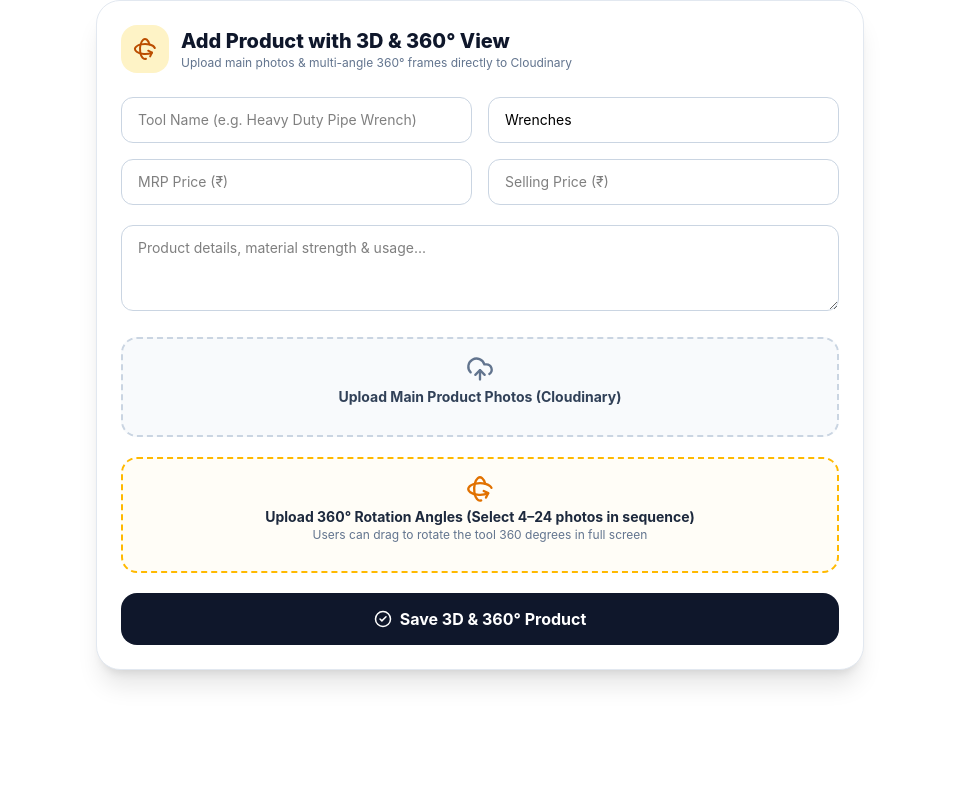
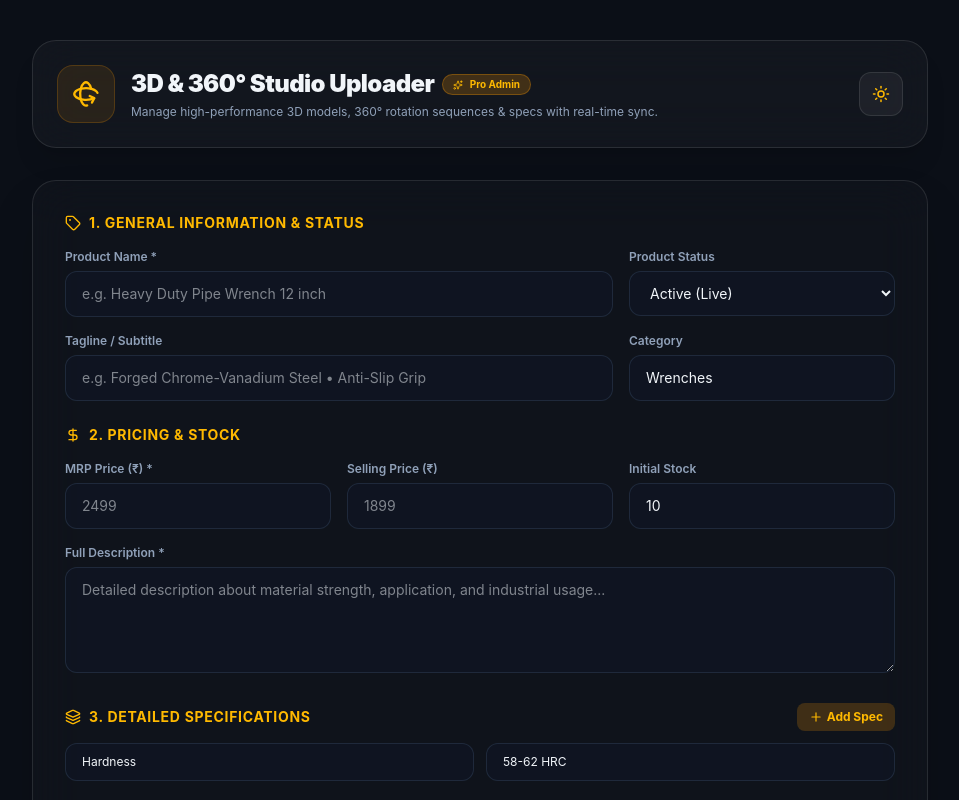
Before and after one commit to Abdul-Rashid-Chhimpa/frontend, a React (Vite) app: page /admin/3d-products in a window 1280 px wide. Shown: the top 800 px of the page, without its empty margins (160-1119 px from the left). Built offline with nearby package versions, Linux system fonts and the light colour scheme; sample sign-in values are in the browser's storage.

Commit message:
Update Admin3DProductUploader.jsx

```diff
--- a/Components/Admin3DProductUploader.jsx
+++ b/Components/Admin3DProductUploader.jsx
@@ -1,37 +1,87 @@
 import React, { useState } from "react";
-import { UploadCloud, Rotate3d, Trash2, CheckCircle2, Loader2 } from "lucide-react";
+import axios from "axios";
+import {
+  UploadCloud,
+  Rotate3d,
+  Trash2,
+  CheckCircle2,
+  Loader2,
+  Plus,
+  Layers,
+  Eye,
+  Sun,
+  Moon,
+  Sparkles,
+  Tag,
+  DollarSign
+} from "lucide-react";
+
+const API_BASE = "https://backend-3-axez.onrender.com";
 
 const Admin3DProductUploader = ({ onSaveProduct }) => {
-  const [name, setName] = useState("");
-  const [price, setPrice] = useState("");
-  const [discountPrice, setDiscountPrice] = useState("");
-  const [category, setCategory] = useState("Wrenches");
-  const [description, setDescription] = useState("");
+  const [isDark, setIsDark] = useState(true);
+  const [uploading, setUploading] = useState(false);
+
+  // Product Form States
+  const [formData, setFormData] = useState({
+    name: "",
+    tagline: "",
+    description: "",
+    price: "",
+    discountPrice: "",
+    category: "Wrenches",
+    material: "Chrome Vanadium Steel",
+    warranty: "5 Years Replacement Warranty",
+    status: "Active", // Active / Draft / Hidden
+    stock: 10,
+  });
+
+  const [specs, setSpecs] = useState([{ label: "Hardness", value: "58-62 HRC" }]);
   const [images, setImages] = useState([]);
   const [frames360, setFrames360] = useState([]);
-  const [uploading, setUploading] = useState(false);
 
-  // Replace with your Cloudinary Cloud Name & Unsigned Preset
+  // Cloudinary Settings
   const CLOUD_NAME = "YOUR_CLOUDINARY_CLOUD_NAME";
   const UPLOAD_PRESET = "YOUR_UPLOAD_PRESET";
 
+  const handleInputChange = (e) => {
+    const { name, value } = e.target;
+    setFormData((prev) => ({ ...prev, [name]: value }));
+  };
+
+  // Handle Specifications Dynamic Rows
+  const handleSpecChange = (index, field, value) => {
+    const updated = [...specs];
+    updated[index][field] = value;
+    setSpecs(updated);
+  };
+
+  const addSpecRow = () => {
+    setSpecs([...specs, { label: "", value: "" }]);
+  };
+
+  const removeSpecRow = (index) => {
+    setSpecs(specs.filter((_, i) => i !== index));
+  };
+
+  // Cloudinary Multi-Uploader with Optimization
   const uploadToCloudinary = async (files, targetType) => {
     setUploading(true);
     const uploadedUrls = [];
 
     try {
       for (const file of files) {
-        const formData = new FormData();
-        formData.append("file", file);
-        formData.append("upload_preset", UPLOAD_PRESET);
+        const dataForm = new FormData();
+        dataForm.append("file", file);
+        dataForm.append("upload_preset", UPLOAD_PRESET);
 
         const res = await fetch(
           `https://api.cloudinary.com/v1_1/${CLOUD_NAME}/image/upload`,
-          { method: "POST", body: formData }
+          { method: "POST", body: dataForm }
         );
         const data = await res.json();
+
         if (data.secure_url) {
-          // Optimize delivery automatically with f_auto,q_auto
           const optimizedUrl = data.secure_url.replace(
             "/upload/",
             "/upload/f_auto,q_auto/"
@@ -47,98 +97,284 @@ const Admin3DProductUploader = ({ onSaveProduct }) => {
       }
     } catch (err) {
       console.error("Cloudinary upload failed:", err);
-      alert("Image upload failed. Please check Cloudinary preset.");
+      alert("Image upload failed. Please verify Cloudinary credentials.");
     } finally {
       setUploading(false);
     }
   };
 
+  // Submit Handler to Backend API
   const handleSubmit = async (e) => {
     e.preventDefault();
+
+    if (images.length === 0) {
+      alert("Please upload at least one main product image.");
+      return;
+    }
+
     const payload = {
-      name,
-      price: Number(price),
-      discountPrice: Number(discountPrice),
-      category,
-      description,
+      ...formData,
+      price: Number(formData.price),
+      discountPrice: formData.discountPrice ? Number(formData.discountPrice) : undefined,
+      stock: Number(formData.stock),
       images,
       frames360,
-      is360Enabled: true,
+      specs,
+      is360Enabled: frames360.length > 0,
     };
 
+    try {
+      setUploading(true);
       if (onSaveProduct) {
         await onSaveProduct(payload);
+      } else {
+        const token = localStorage.getItem("token");
+        await axios.post(`${API_BASE}/api/products/create`, payload, {
+          headers: { Authorization: `Bearer ${token}` },
+        });
       }
-    alert("Product with 360° Cloudinary views saved successfully!");
+      alert("Product successfully created & published in real-time!");
+
+      // Reset Form
+      setFormData({
+        name: "",
+        tagline: "",
+        description: "",
+        price: "",
+        discountPrice: "",
+        category: "Wrenches",
+        material: "Chrome Vanadium Steel",
+        warranty: "5 Years Replacement Warranty",
+        status: "Active",
+        stock: 10,
+      });
+      setImages([]);
+      setFrames360([]);
+      setSpecs([{ label: "Hardness", value: "58-62 HRC" }]);
+    } catch (err) {
+      console.error("Error saving product:", err);
+      alert("Failed to save product to database.");
+    } finally {
+      setUploading(false);
+    }
   };
 
   return (
-    <div className="max-w-3xl mx-auto p-6 bg-white rounded-3xl shadow-xl border border-slate-200">
-      <div className="flex items-center gap-3 mb-6">
-        <div className="p-3 rounded-2xl bg-amber-100 text-amber-700">
-          <Rotate3d size={24} />
+    <div
+      className={`min-h-screen py-10 px-4 sm:px-6 transition-colors duration-500 font-sans ${
+        isDark ? "bg-[#0b0f17] text-slate-100" : "bg-slate-100 text-slate-900"
+      }`}
+    >
+      <div className="max-w-4xl mx-auto">
+        {/* Top Header & Theme Toggle */}
+        <div className="flex items-center justify-between mb-8 p-6 rounded-3xl border backdrop-blur-xl bg-white/[0.03] border-white/10 shadow-xl">
+          <div className="flex items-center gap-4">
+            <div className="p-3.5 rounded-2xl bg-amber-500/10 text-amber-400 border border-amber-500/20">
+              <Rotate3d size={28} />
             </div>
             <div>
-          <h2 className="text-xl font-extrabold text-slate-900">
-            Add Product with 3D & 360° View
-          </h2>
-          <p className="text-xs text-slate-500">
-            Upload main photos & multi-angle 360° frames directly to Cloudinary
+              <div className="flex items-center gap-2">
+                <h1 className="text-2xl font-black tracking-tight">3D & 360° Studio Uploader</h1>
+                <span className="px-2.5 py-0.5 rounded-full text-[10px] font-bold bg-amber-500/20 text-amber-400 border border-amber-500/30">
+                  <Sparkles size={10} className="inline mr-1" /> Pro Admin
+                </span>
+              </div>
+              <p className="text-xs text-slate-400 mt-1">
+                Manage high-performance 3D models, 360° rotation sequences & specs with real-time sync.
               </p>
             </div>
           </div>
 
-      <form onSubmit={handleSubmit} className="space-y-5">
-        <div className="grid grid-cols-1 sm:grid-cols-2 gap-4">
+          <button
+            onClick={() => setIsDark(!isDark)}
+            className="p-3 rounded-xl border border-white/10 bg-white/5 hover:bg-white/10 transition cursor-pointer text-amber-400"
+          >
+            {isDark ? <Sun size={18} /> : <Moon size={18} className="text-slate-700" />}
+          </button>
+        </div>
+
+        {/* Form Container */}
+        <form
+          onSubmit={handleSubmit}
+          className={`p-8 rounded-3xl border shadow-2xl backdrop-blur-xl space-y-6 ${
+            isDark ? "bg-white/[0.02] border-white/10" : "bg-white border-slate-200"
+          }`}
+        >
+          {/* Section 1: Basic Info */}
+          <div>
+            <h3 className="text-sm font-bold uppercase tracking-wider text-amber-400 mb-4 flex items-center gap-2">
+              <Tag size={16} /> 1. General Information & Status
+            </h3>
+
+            <div className="grid grid-cols-1 sm:grid-cols-3 gap-4">
+              <div className="sm:col-span-2">
+                <label className="block text-xs font-semibold mb-1.5 text-slate-400">Product Name *</label>
                 <input
                   type="text"
-            placeholder="Tool Name (e.g. Heavy Duty Pipe Wrench)"
-            value={name}
-            onChange={(e) => setName(e.target.value)}
+                  name="name"
+                  placeholder="e.g. Heavy Duty Pipe Wrench 12 inch"
+                  value={formData.name}
+                  onChange={handleInputChange}
                   required
-            className="px-4 py-3 rounded-xl border border-slate-300 text-sm focus:outline-amber-500"
+                  className="w-full px-4 py-3 rounded-xl border border-slate-700/50 bg-slate-900/40 text-sm focus:outline-amber-400"
+                />
+              </div>
+
+              <div>
+                <label className="block text-xs font-semibold mb-1.5 text-slate-400">Product Status</label>
+                <select
+                  name="status"
+                  value={formData.status}
+                  onChange={handleInputChange}
+                  className="w-full px-4 py-3 rounded-xl border border-slate-700/50 bg-slate-900/40 text-sm focus:outline-amber-400 cursor-pointer"
+                >
+                  <option value="Active">Active (Live)</option>
+                  <option value="Draft">Draft</option>
+                  <option value="Hidden">Hidden</option>
+                </select>
+              </div>
+
+              <div className="sm:col-span-2">
+                <label className="block text-xs font-semibold mb-1.5 text-slate-400">Tagline / Subtitle</label>
+                <input
+                  type="text"
+                  name="tagline"
+                  placeholder="e.g. Forged Chrome-Vanadium Steel • Anti-Slip Grip"
+                  value={formData.tagline}
+                  onChange={handleInputChange}
+                  className="w-full px-4 py-3 rounded-xl border border-slate-700/50 bg-slate-900/40 text-sm focus:outline-amber-400"
+                />
+              </div>
+
+              <div>
+                <label className="block text-xs font-semibold mb-1.5 text-slate-400">Category</label>
+                <input
+                  type="text"
+                  name="category"
+                  placeholder="e.g. Wrenches, Pliers"
+                  value={formData.category}
+                  onChange={handleInputChange}
+                  required
+                  className="w-full px-4 py-3 rounded-xl border border-slate-700/50 bg-slate-900/40 text-sm focus:outline-amber-400"
+                />
+              </div>
+            </div>
+          </div>
+
+          {/* Section 2: Pricing & Inventory */}
+          <div>
+            <h3 className="text-sm font-bold uppercase tracking-wider text-amber-400 mb-4 flex items-center gap-2">
+              <DollarSign size={16} /> 2. Pricing & Stock
+            </h3>
+
+            <div className="grid grid-cols-1 sm:grid-cols-3 gap-4">
+              <div>
+                <label className="block text-xs font-semibold mb-1.5 text-slate-400">MRP Price (₹) *</label>
+                <input
+                  type="number"
+                  name="price"
+                  placeholder="2499"
+                  value={formData.price}
+                  onChange={handleInputChange}
+                  required
+                  className="w-full px-4 py-3 rounded-xl border border-slate-700/50 bg-slate-900/40 text-sm focus:outline-amber-400"
+                />
+              </div>
+
+              <div>
+                <label className="block text-xs font-semibold mb-1.5 text-slate-400">Selling Price (₹)</label>
+                <input
+                  type="number"
+                  name="discountPrice"
+                  placeholder="1899"
+                  value={formData.discountPrice}
+                  onChange={handleInputChange}
+                  className="w-full px-4 py-3 rounded-xl border border-slate-700/50 bg-slate-900/40 text-sm focus:outline-amber-400"
+                />
+              </div>
+
+              <div>
+                <label className="block text-xs font-semibold mb-1.5 text-slate-400">Initial Stock</label>
+                <input
+                  type="number"
+                  name="stock"
+                  placeholder="50"
+                  value={formData.stock}
+                  onChange={handleInputChange}
+                  className="w-full px-4 py-3 rounded-xl border border-slate-700/50 bg-slate-900/40 text-sm focus:outline-amber-400"
+                />
+              </div>
+            </div>
+
+            <div className="mt-4">
+              <label className="block text-xs font-semibold mb-1.5 text-slate-400">Full Description *</label>
+              <textarea
+                name="description"
+                rows={4}
+                placeholder="Detailed description about material strength, application, and industrial usage..."
+                value={formData.description}
+                onChange={handleInputChange}
+                required
+                className="w-full px-4 py-3 rounded-xl border border-slate-700/50 bg-slate-900/40 text-sm focus:outline-amber-400"
+              />
+            </div>
+          </div>
+
+          {/* Section 3: Technical Specifications (Table Format) */}
+          <div>
+            <div className="flex items-center justify-between mb-3">
+              <h3 className="text-sm font-bold uppercase tracking-wider text-amber-400 flex items-center gap-2">
+                <Layers size={16} /> 3. Detailed Specifications
+              </h3>
+              <button
+                type="button"
+                onClick={addSpecRow}
+                className="px-3 py-1.5 rounded-lg bg-amber-500/20 text-amber-400 text-xs font-bold hover:bg-amber-500/30 transition cursor-pointer flex items-center gap-1"
+              >
+                <Plus size={14} /> Add Spec
+              </button>
+            </div>
+
+            <div className="space-y-3">
+              {specs.map((spec, index) => (
+                <div key={index} className="flex items-center gap-3">
+                  <input
+                    type="text"
+                    placeholder="Label (e.g. Hardness)"
+                    value={spec.label}
+                    onChange={(e) => handleSpecChange(index, "label", e.target.value)}
+                    className="flex-1 px-4 py-2.5 rounded-xl border border-slate-700/50 bg-slate-900/40 text-xs focus:outline-amber-400"
                   />
                   <input
                     type="text"
-            placeholder="Category (e.g. Wrenches, Pliers)"
-            value={category}
-            onChange={(e) => setCategory(e.target.value)}
-            required
-            className="px-4 py-3 rounded-xl border border-slate-300 text-sm focus:outline-amber-500"
+                    placeholder="Value (e.g. 58-62 HRC)"
+                    value={spec.value}
+                    onChange={(e) => handleSpecChange(index, "value", e.target.value)}
+                    className="flex-1 px-4 py-2.5 rounded-xl border border-slate-700/50 bg-slate-900/40 text-xs focus:outline-amber-400"
                   />
-          <input
-            type="number"
-            placeholder="MRP Price (₹)"
-            value={price}
-            onChange={(e) => setPrice(e.target.value)}
-            required
-            className="px-4 py-3 rounded-xl border border-slate-300 text-sm focus:outline-amber-500"
-          />
-          <input
-            type="number"
-            placeholder="Selling Price (₹)"
-            value={discountPrice}
-            onChange={(e) => setDiscountPrice(e.target.value)}
-            className="px-4 py-3 rounded-xl border border-slate-300 text-sm focus:outline-amber-500"
-          />
+                  {specs.length > 1 && (
+                    <button
+                      type="button"
+                      onClick={() => removeSpecRow(index)}
+                      className="p-2.5 rounded-xl bg-red-500/10 text-red-400 hover:bg-red-500/20 transition cursor-pointer"
+                    >
+                      <Trash2 size={16} />
+                    </button>
+                  )}
+                </div>
+              ))}
+            </div>
           </div>
 
-        <textarea
-          rows={3}
-          placeholder="Product details, material strength & usage..."
-          value={description}
-          onChange={(e) => setDescription(e.target.value)}
-          required
-          className="w-full px-4 py-3 rounded-xl border border-slate-300 text-sm focus:outline-amber-500"
-        />
-
-        {/* Main Gallery Images Upload */}
-        <div className="p-4 rounded-2xl border-2 border-dashed border-slate-300 bg-slate-50">
-          <label className="flex flex-col items-center cursor-pointer">
-            <UploadCloud className="text-slate-500 mb-1" size={28} />
-            <span className="text-sm font-bold text-slate-700">
-              Upload Main Product Photos (Cloudinary)
-            </span>
+          {/* Section 4: Cloudinary Media & 360° Sequence */}
+          <div className="grid grid-cols-1 sm:grid-cols-2 gap-6 pt-2">
+            {/* Main Gallery Images */}
+            <div className="p-5 rounded-2xl border-2 border-dashed border-slate-700/60 bg-slate-900/20 flex flex-col justify-between">
+              <div>
+                <label className="flex flex-col items-center cursor-pointer text-center">
+                  <UploadCloud className="text-amber-400 mb-2" size={32} />
+                  <span className="text-sm font-bold text-slate-200">Main Product Gallery</span>
+                  <span className="text-xs text-slate-400 mt-0.5">Upload high-res photos for cards & lightbox</span>
                   <input
                     type="file"
                     multiple
@@ -147,32 +383,31 @@ const Admin3DProductUploader = ({ onSaveProduct }) => {
                     onChange={(e) => uploadToCloudinary(e.target.files, "main")}
                   />
                 </label>
-          <div className="flex gap-2 mt-3 flex-wrap">
+              </div>
+
+              <div className="flex gap-2 mt-4 flex-wrap">
                 {images.map((url, idx) => (
-              <div key={idx} className="relative w-16 h-16 rounded-xl overflow-hidden border">
+                  <div key={idx} className="relative w-16 h-16 rounded-xl overflow-hidden border border-slate-700">
                     <img src={url} alt="" className="w-full h-full object-cover" />
                     <button
                       type="button"
                       onClick={() => setImages(images.filter((_, i) => i !== idx))}
-                  className="absolute top-0.5 right-0.5 bg-red-600 text-white rounded-full p-0.5"
+                      className="absolute top-1 right-1 bg-red-600 text-white rounded-full p-1 shadow"
                     >
-                  <Trash2 size={12} />
+                      <Trash2 size={10} />
                     </button>
                   </div>
                 ))}
               </div>
             </div>
 
-        {/* 360-Degree Sequence Upload */}
-        <div className="p-4 rounded-2xl border-2 border-dashed border-amber-400 bg-amber-50/40">
-          <label className="flex flex-col items-center cursor-pointer">
-            <Rotate3d className="text-amber-600 mb-1" size={28} />
-            <span className="text-sm font-bold text-slate-800">
-              Upload 360° Rotation Angles (Select 4–24 photos in sequence)
-            </span>
-            <span className="text-xs text-slate-500">
-              Users can drag to rotate the tool 360 degrees in full screen
-            </span>
+            {/* 360° Sequence Frames */}
+            <div className="p-5 rounded-2xl border-2 border-dashed border-amber-500/40 bg-amber-500/5 flex flex-col justify-between">
+              <div>
+                <label className="flex flex-col items-center cursor-pointer text-center">
+                  <Rotate3d className="text-amber-400 mb-2 animate-spin-slow" size={32} />
+                  <span className="text-sm font-bold text-slate-200">360° Rotation Frames</span>
+                  <span className="text-xs text-slate-400 mt-0.5">Select 4–24 sequential angles for turntable view</span>
                   <input
                     type="file"
                     multiple
@@ -181,35 +416,41 @@ const Admin3DProductUploader = ({ onSaveProduct }) => {
                     onChange={(e) => uploadToCloudinary(e.target.files, "360")}
                   />
                 </label>
-          <div className="flex gap-2 mt-3 flex-wrap">
+              </div>
+
+              <div className="flex gap-2 mt-4 flex-wrap">
                 {frames360.map((url, idx) => (
-              <div key={idx} className="relative w-14 h-14 rounded-xl overflow-hidden border border-amber-400">
+                  <div key={idx} className="relative w-14 h-14 rounded-xl overflow-hidden border border-amber-400/60">
                     <img src={url} alt="" className="w-full h-full object-cover" />
-                <span className="absolute bottom-0 inset-x-0 bg-black/70 text-white text-[10px] text-center">
+                    <span className="absolute bottom-0 inset-x-0 bg-black/80 text-amber-400 text-[10px] text-center font-bold">
                       #{idx + 1}
                     </span>
                   </div>
                 ))}
               </div>
             </div>
+          </div>
 
+          {/* Submit Action Button */}
           <button
             type="submit"
             disabled={uploading}
-          className="w-full py-3.5 rounded-2xl bg-slate-900 text-white font-bold flex items-center justify-center gap-2 hover:bg-slate-800 transition cursor-pointer"
+            className="w-full py-4 rounded-2xl font-extrabold text-slate-950 flex items-center justify-center gap-2 shadow-xl hover:opacity-95 active:scale-[0.99] transition cursor-pointer"
+            style={{ background: "#F0A420" }}
           >
             {uploading ? (
               <>
-              <Loader2 className="animate-spin" size={18} /> Uploading to Cloudinary...
+                <Loader2 className="animate-spin" size={20} /> Processing & Syncing Media...
               </>
             ) : (
               <>
-              <CheckCircle2 size={18} /> Save 3D & 360° Product
+                <CheckCircle2 size={20} /> Publish Product to Live Store
               </>
             )}
           </button>
         </form>
       </div>
+    </div>
   );
 };
 
```
Lines whose indentation alone changed are shown as unchanged.
